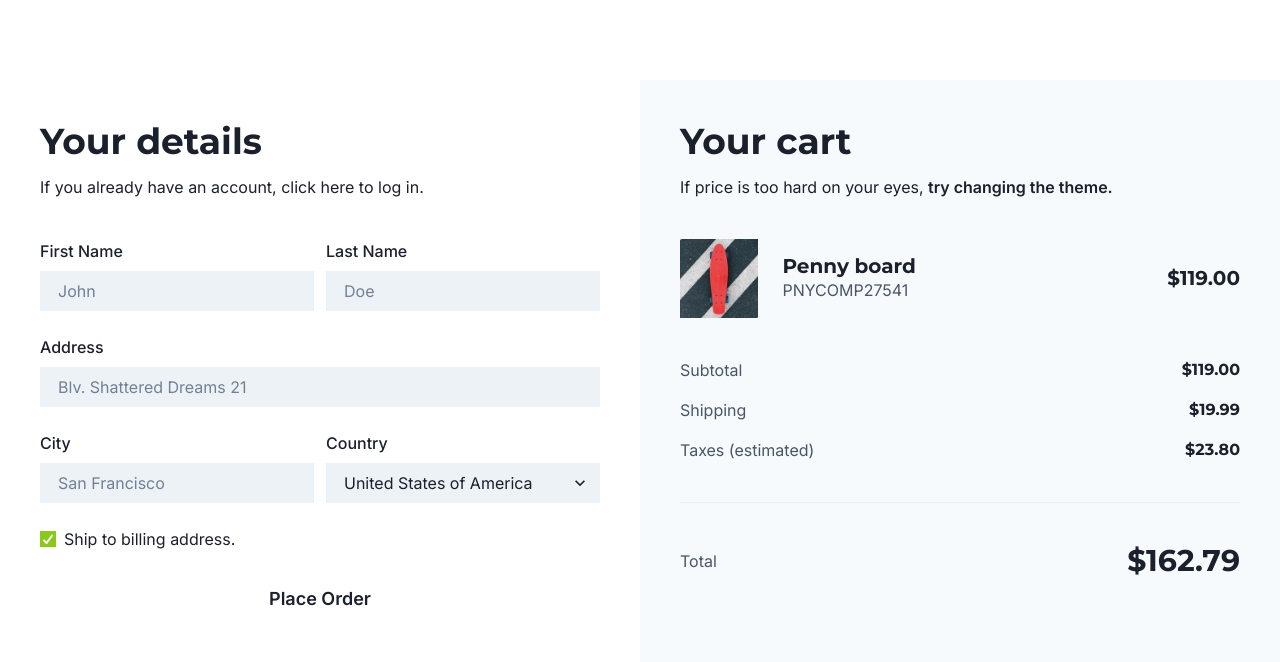
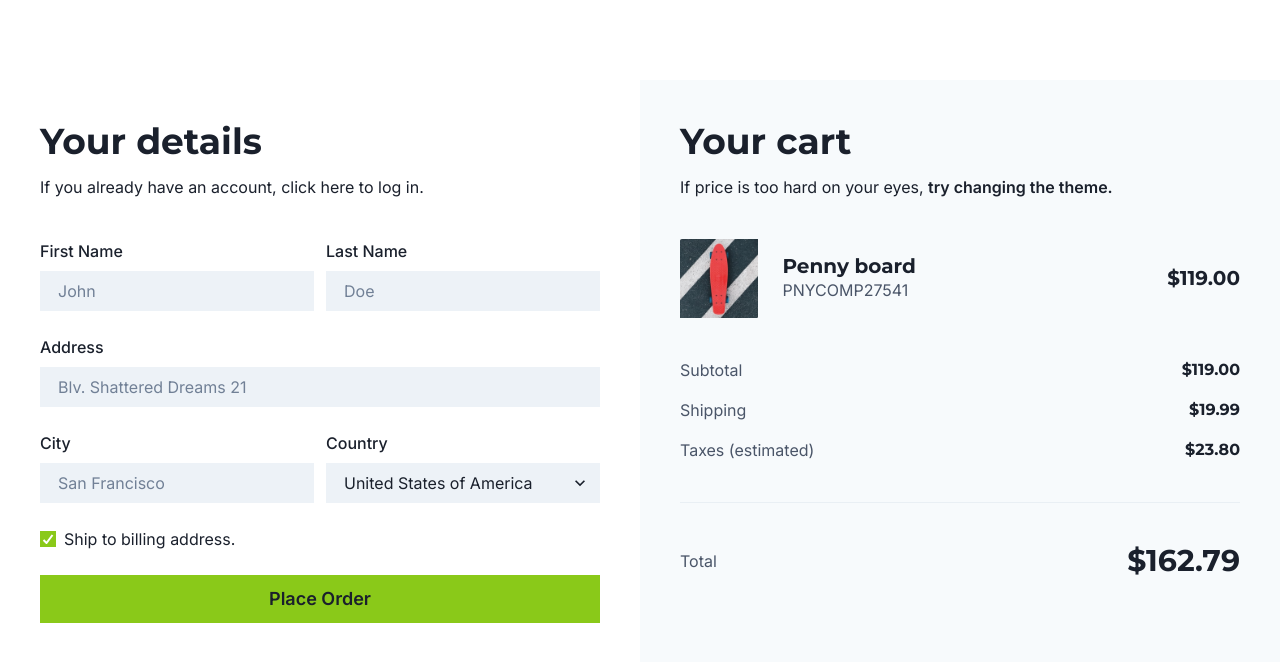
Before and after one commit to olaide-hok/Next-js-Chakra-UI, a Next.js app: page / in a window 1280 px wide. Shown: the top 662 px of the page. Built offline with nearby package versions, Linux system fonts and the light colour scheme.

Commit message:
Use the mode function from chakra-ui theme-tools.
Changed the primary variant to an arrow fn.

Set the primary variant bgColor to use the mode function.

```diff
--- a/src/theme/index.ts
+++ b/src/theme/index.ts
@@ -4,6 +4,8 @@ import {
   withDefaultColorScheme,
   withDefaultVariant,
 } from '@chakra-ui/react'
+
+import {mode} from '@chakra-ui/theme-tools'
 
 const inputSelectStyles = {
   variants: {
@@ -54,10 +56,11 @@ const theme = extendTheme(
     components: {
       Button: {
         variants: {
-          primary: {
+          primary: (props: any) => ({
             rounded: 'none',
             ...brandRing,
-          },
+            backgroundColor: mode('brand.500', 'brand.200')(props),
+          }),
         },
       },
       Input: {...inputSelectStyles},
```
